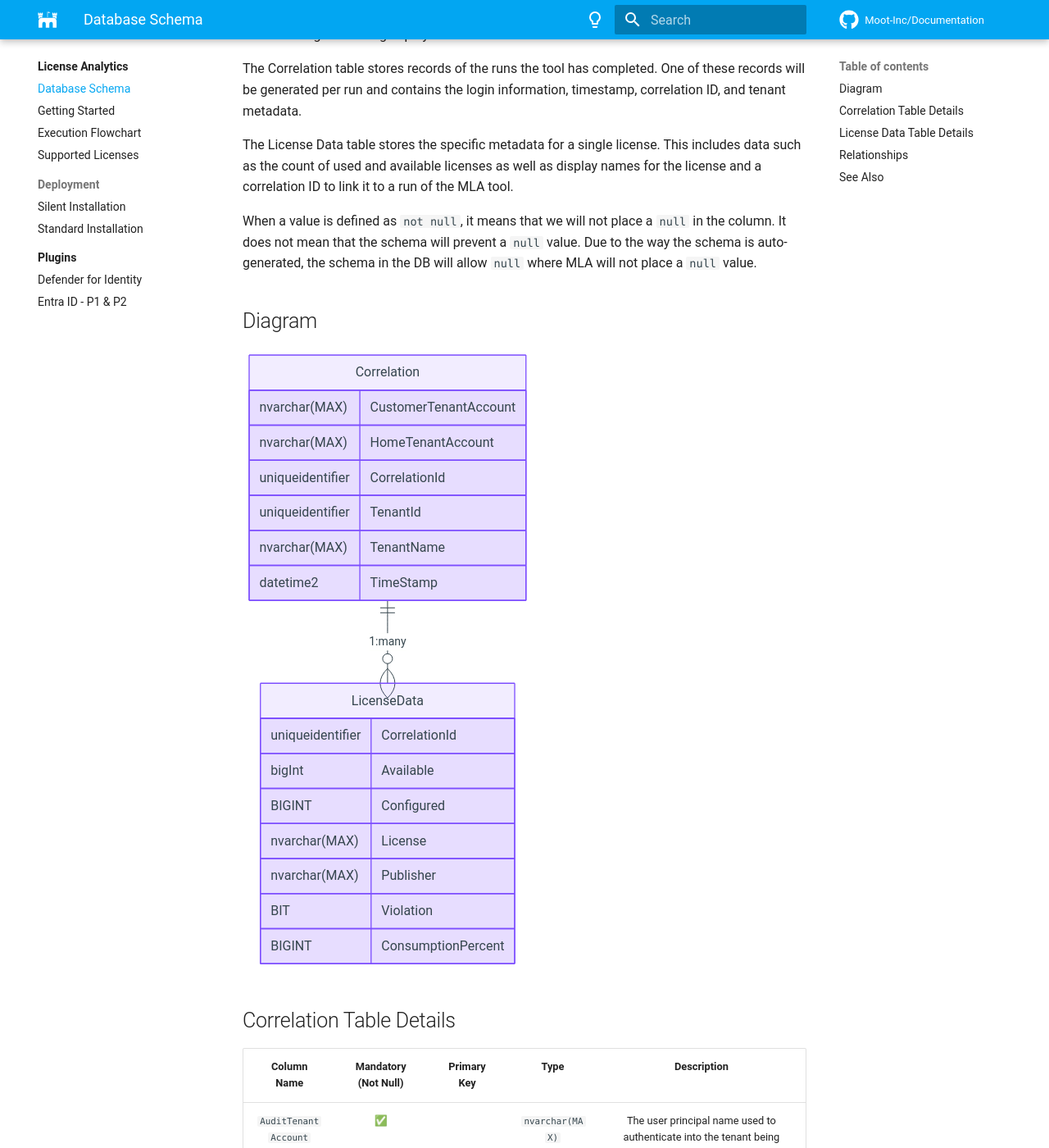
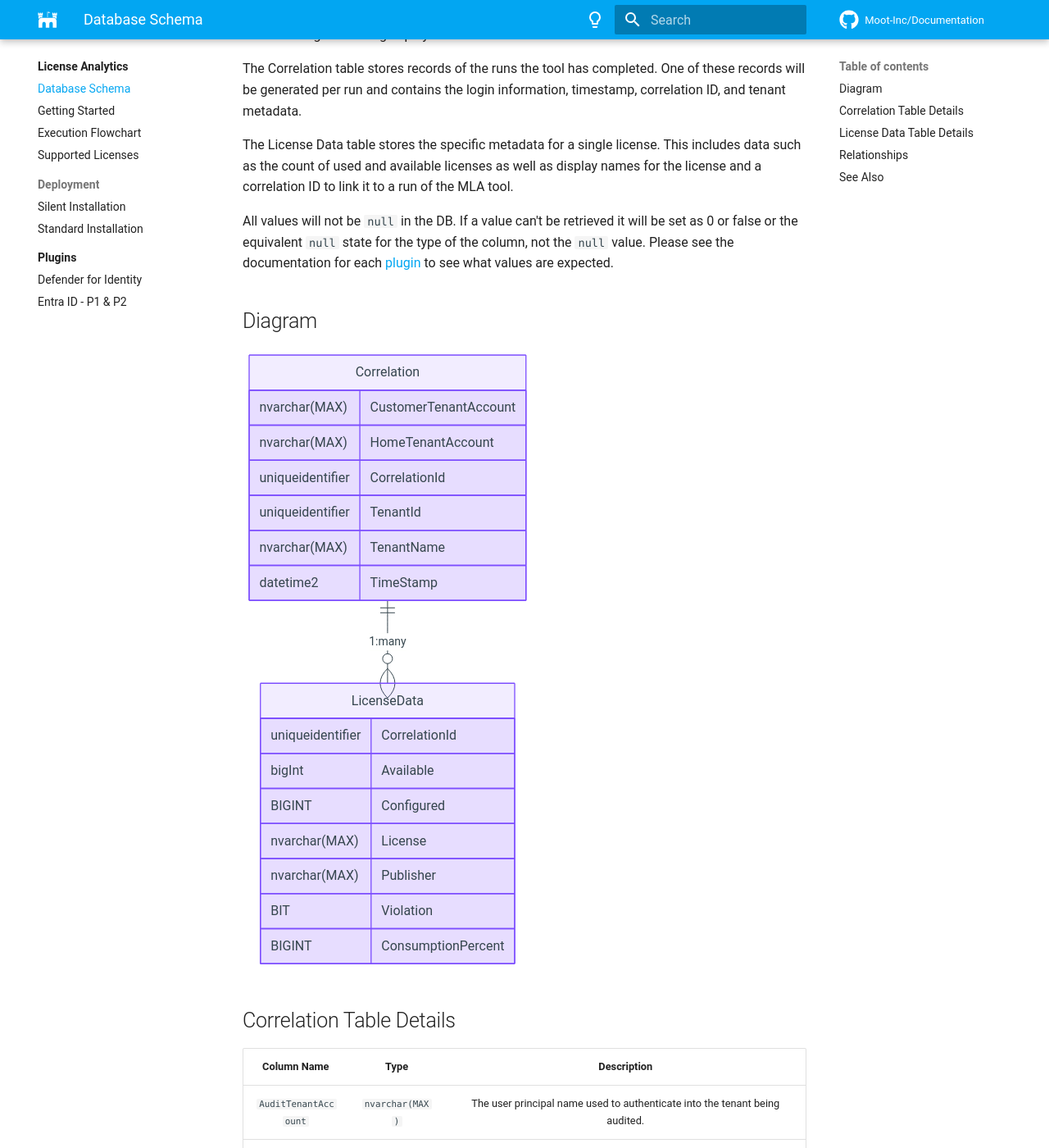
Before and after one commit to Software-Hardware-Integration-Lab/Documentation, an MkDocs documentation site: the page built from docs/License-Analytics/Database-Schema.md, in a window 1280 px wide and 1400 px high, scrolled down 337 px. Shown: the whole window at 82% size. Built offline with MkDocs 1.6.1 and Material for MkDocs 9.7.7, drawn with Linux system fonts in a browser that asks for light colours; comment, search, counter and statistics services are not loaded; some of the changed text lies outside the part shown.

Commit message:
Update Schema Columns + Wording
Remove the mandatory and primary key columns since the auto schema system doesn't use those.
Update the wording to describe how null values are handled.

```diff
--- a/docs/License-Analytics/Database-Schema.md
+++ b/docs/License-Analytics/Database-Schema.md
@@ -9,7 +9,7 @@ One of these records will be generated per run and contains the login informatio
 
 The License Data table stores the specific metadata for a single license. This includes data such as the count of used and available licenses as well as display names for the license and a correlation ID to link it to a run of the MLA tool.
 
-When a value is defined as `not null`, it means that we will not place a `null` in the column. It does not mean that the schema will prevent a `null` value. Due to the way the schema is auto-generated, the schema in the DB will allow `null` where MLA will not place a `null` value.
+All values will not be `null` in the DB. If a value can't be retrieved it will be set as 0 or false or the equivalent `null` state for the type of the column, not the `null` value. Please see the documentation for each [plugin](Plugins/index.md) to see what values are expected.
 
 ## Diagram
 
@@ -39,14 +39,14 @@ erDiagram
 
 ## Correlation Table Details
 
-| Column Name | Mandatory (Not Null) | Primary Key | Type | Description |
-| :---------: | :------------------: | :---------: | :--: | :---------: |
-| `AuditTenantAccount` | ✅ || `nvarchar(MAX)` | The user principal name used to authenticate into the tenant being audited. |
-| `ReportTenantAccount` | ✅ || `nvarchar(MAX)` | The user principal name used to authenticate with to store the records in the Azure SQL Database. |
-| `CorrelationId` | ✅ | ✅ | `uniqueidentifier` | Unique Identifier that represents a single run of the MLA tool. This Record is used to identify which license data records should be grouped together. |
-| `TenantId` | ✅ || `uniqueidentifier` | Tenant that the tool was run against. |
-| `TenantName` | ✅ || `nvarchar(MAX)` | Human friendly name of the tenant that the tool was run against. |
-| `TimeStamp` | ✅ || `datetime2` | Time at which the tool started executing, not when the tool finished. This is UTC time. |
+| Column Name | Type | Description |
+| :---------: | :--: | :---------: |
+| `AuditTenantAccount` | `nvarchar(MAX)` | The user principal name used to authenticate into the tenant being audited. |
+| `ReportTenantAccount` | `nvarchar(MAX)` | The user principal name used to authenticate with to store the records in the Azure SQL Database. |
+| `CorrelationId` | `uniqueidentifier` | Unique Identifier that represents a single run of the MLA tool. This Record is used to identify which license data records should be grouped together. |
+| `TenantId` | `uniqueidentifier` | Tenant that the tool was run against. |
+| `TenantName` | `nvarchar(MAX)` | Human friendly name of the tenant that the tool was run against. |
+| `TimeStamp` | `datetime2` | Time at which the tool started executing, not when the tool finished. This is UTC time. |
 
 ## License Data Table Details
 
@@ -55,15 +55,15 @@ There can be any number of records that are correlated to the specific run (Corr
 
 These records are generally created by the plugin responsible for the specific license.
 
-| Column Name | Mandatory (Not Null) | Primary Key | Type | Description |
-| :---------: | :------------------: | :---------: | :--: | :---------: |
-| `CorrelationId` | ✅ || `uniqueidentifier` | Run ID of the specific record to correlate to a specific execution session. |
-| `Available` ||| `BIGINT` | Count of available licenses across all purchased license types. |
-| `Configured` | ✅ || `BIGINT` | Count of licenses required for the specific service configuration. |
-| `License` | ✅ || `nvarchar(MAX)` | Human friendly display name of the license, to identify which license is being reported on with this record. |
-| `Publisher` | ✅ || `nvarchar(MAX)` | Human friendly owning name of the company that issues the license.
-| `Violation` | ✅ || `BIT` | Flag that indicates that more licenses are configured for use compared to what has been purchased. |
-| `ConsumptionPercent` ||| `BIGINT` | Percentage that represents the total unique monthly active users for the specific license. This number is relative to the timestamp in the correlation record. |
+| Column Name | Type | Description |
+| :---------: | :--: | :---------: |
+| `CorrelationId` | `uniqueidentifier` | Run ID of the specific record to correlate to a specific execution session. |
+| `Available` | `BIGINT` | Count of available licenses across all purchased license types. |
+| `Configured` | `BIGINT` | Count of licenses required for the specific service configuration. |
+| `License` | `nvarchar(MAX)` | Human friendly display name of the license, to identify which license is being reported on with this record. |
+| `Publisher` | `nvarchar(MAX)` | Human friendly owning name of the company that issues the license.
+| `Violation` | `BIT` | Flag that indicates that more licenses are configured for use compared to what has been purchased. |
+| `ConsumptionPercent` | `BIGINT` | Percentage that represents the total unique monthly active users for the specific license. This number is relative to the timestamp in the correlation record. |
 
 ## Relationships
 
```
Also changed, not shown: other parts of docs/License-Analytics/Database-Schema.md (+1 -0 lines).
